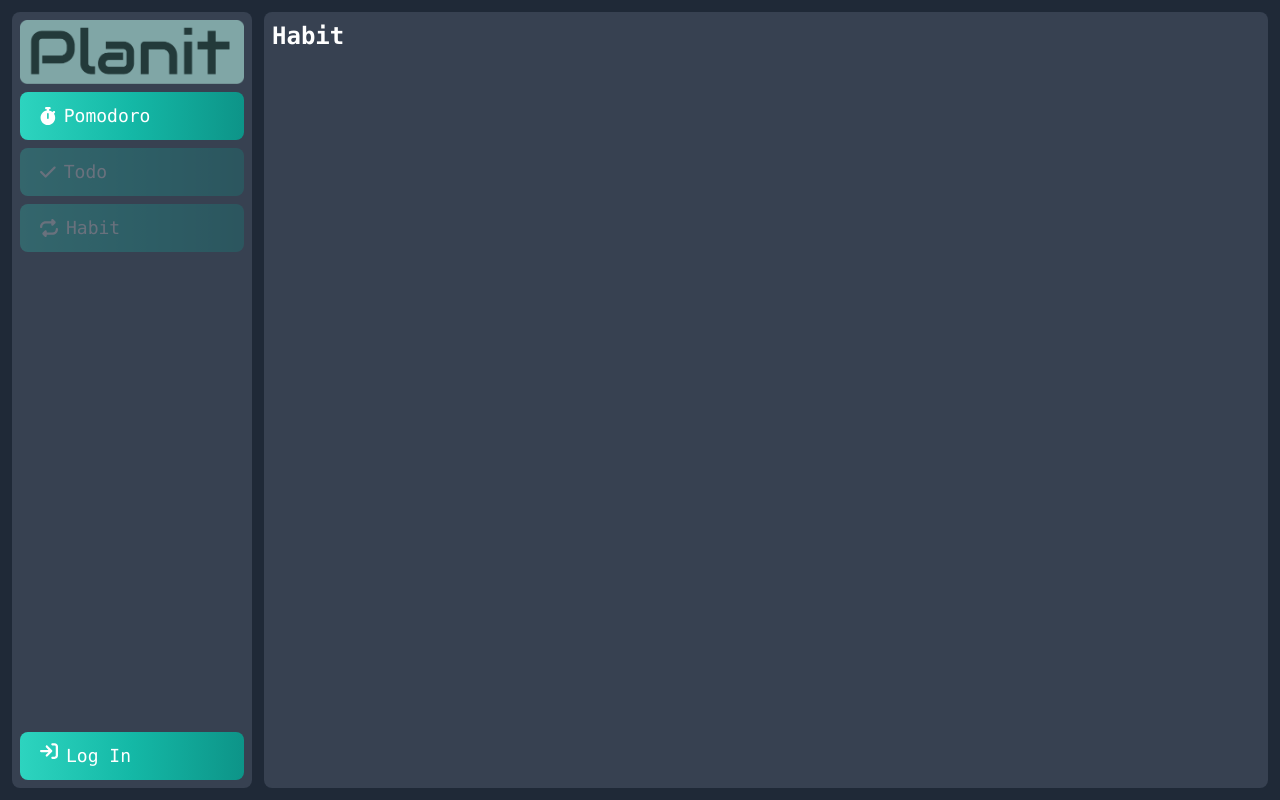
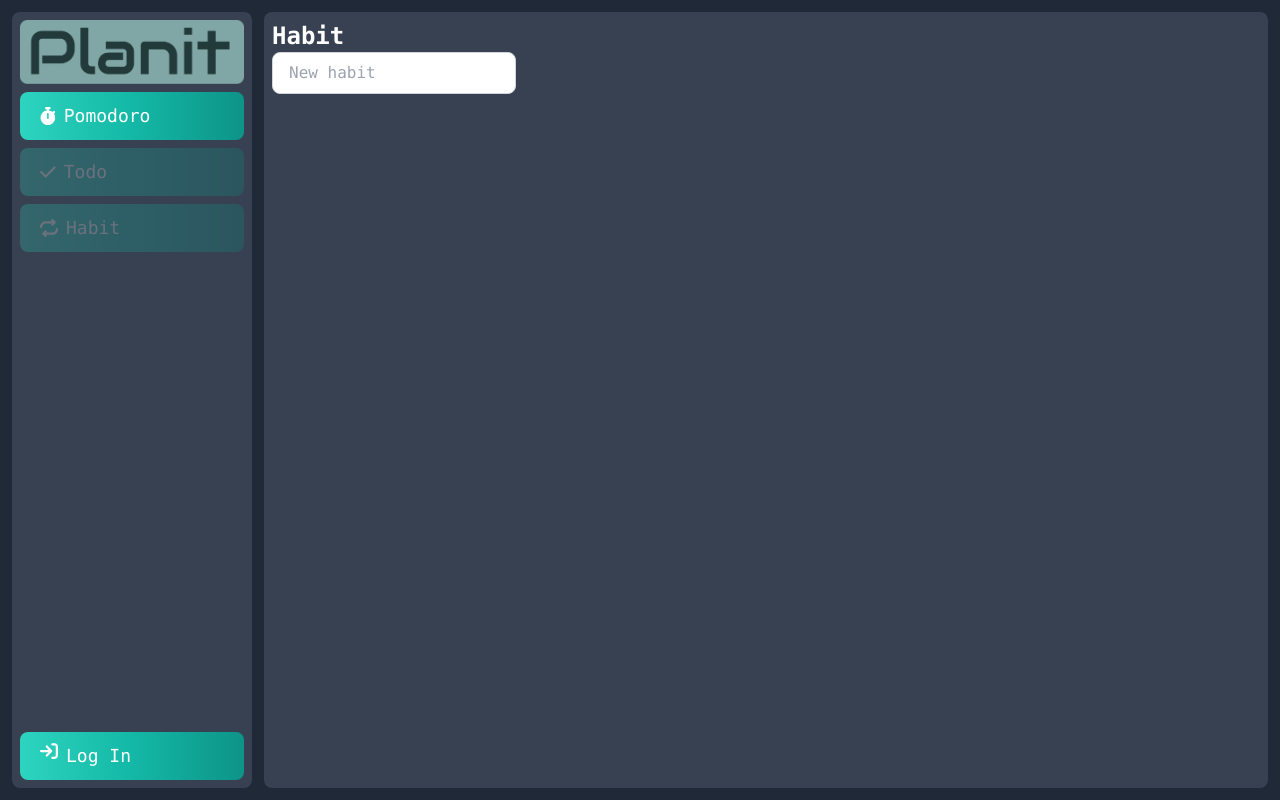
Before and after one commit to PierreMasselot1/Planit, a React (Create React App) app in the folder web/: page /habit in a window 1280 px wide. Built offline with nearby package versions, Linux system fonts and the light colour scheme.

Commit message:
feat(web): new habit input field

```diff
--- a/web/src/components/Habit/Habit.tsx
+++ b/web/src/components/Habit/Habit.tsx
@@ -1,9 +1,18 @@
-import React from "react";
+import { useState } from "react";
 
 function Habit() {
+  const [newHabit, setNewHabit] = useState("");
+
   return (
-    <div className="">
-        <div className="text-white text-2xl font-bold">Habit</div>
+    <div className="justify-start text-left">
+      <div className="text-white text-2xl font-bold">Habit</div>
+      <input
+        className="bg-white focus:outline-none focus:shadow-outline border border-gray-300 rounded-lg py-2 px-4 block w-full appearance-none leading-normal"
+        type="text"
+        placeholder="New habit"
+        value={newHabit}
+        onChange={(e) => setNewHabit(e.target.value)}
+      />
     </div>
   );
 }
```
